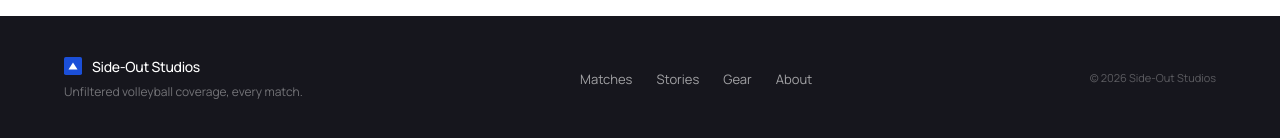
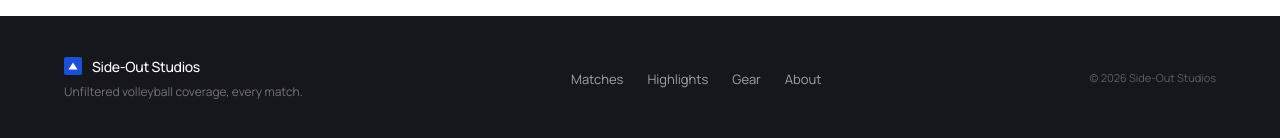
Before and after one commit to PhilosHimm/ITM445-SideOutStudios, a Next.js app: page /gear in a window 1280 px wide. Shown: the part 988-1126 px from the top of the page. Built offline with nearby package versions, Linux system fonts and the light colour scheme.

Commit message:
update links
Story -> highlights

```diff
--- a/src/components/Footer.tsx
+++ b/src/components/Footer.tsx
@@ -38,7 +38,7 @@ export default function Footer() {
         <ul className="flex gap-6 items-center list-none m-0 p-0 flex-wrap">
           {[
             { label: "Matches", href: "/matches" },
-            { label: "Stories", href: "/stories" },
+            { label: "Highlights", href: "/stories" },
             { label: "Gear", href: "/gear" },
             { label: "About", href: "/about" },
           ].map((link) => (
--- a/src/components/MatchPageContent.tsx
+++ b/src/components/MatchPageContent.tsx
@@ -264,7 +264,7 @@ export default function MatchPageContent({ game, story, prev, next, resultAccent
                 href={game.storyLink}
                 className="inline-flex items-center gap-2 bg-dark text-white px-5 py-3 rounded-[3px] text-[13px] font-medium hover:bg-dark/80 transition-colors duration-200 shrink-0 group"
               >
-                <span>Watch the Story</span>
+                <span>Watch the Highlights</span>
                 <ExternalLink
                   size={13}
                   className="group-hover:translate-x-0.5 group-hover:-translate-y-0.5 transition-transform duration-200"
```
